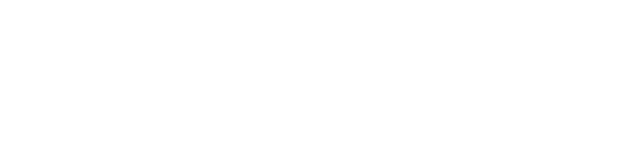
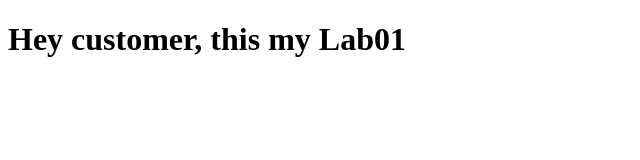
Before and after one commit to ridor-git/XYZ-Project, a plain HTML site: page index.html in a window 1280 px wide. Shown: the whole page, without its empty margins (0-640 px from the left). Drawn offline with Linux system fonts and the light colour scheme.

Commit message:
page with greeting header

```diff
--- a/index.html
+++ b/index.html
@@ -5,5 +5,7 @@
   </head>
   <body>
 
+    <h1>Hey customer, this my Lab01 </h1>
+
   </body>
 </html>
```
